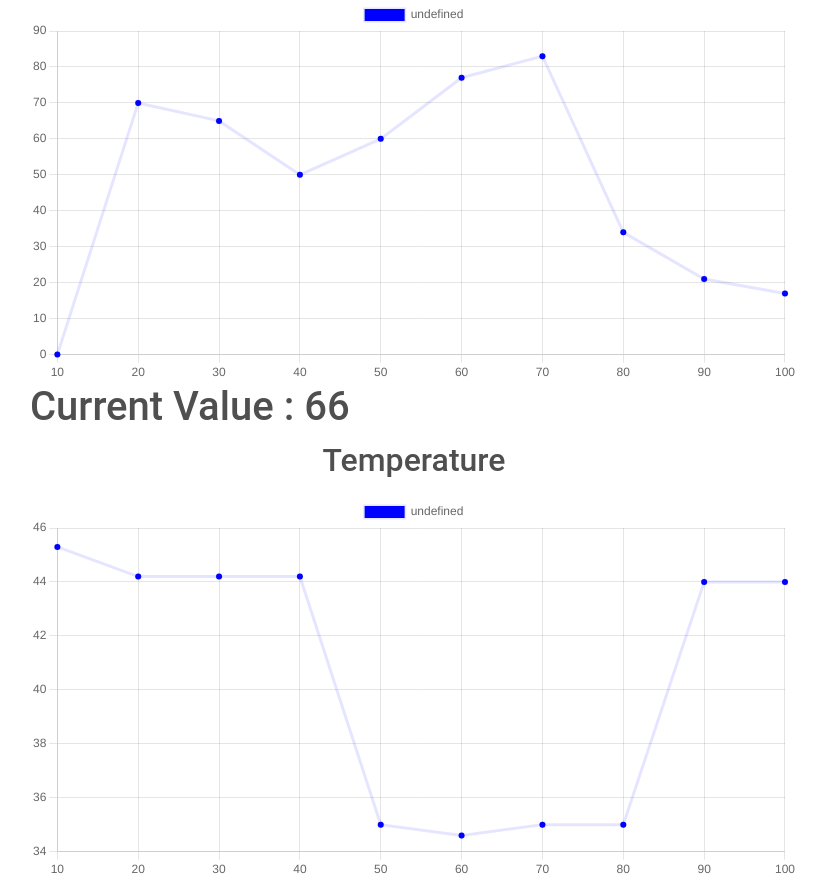
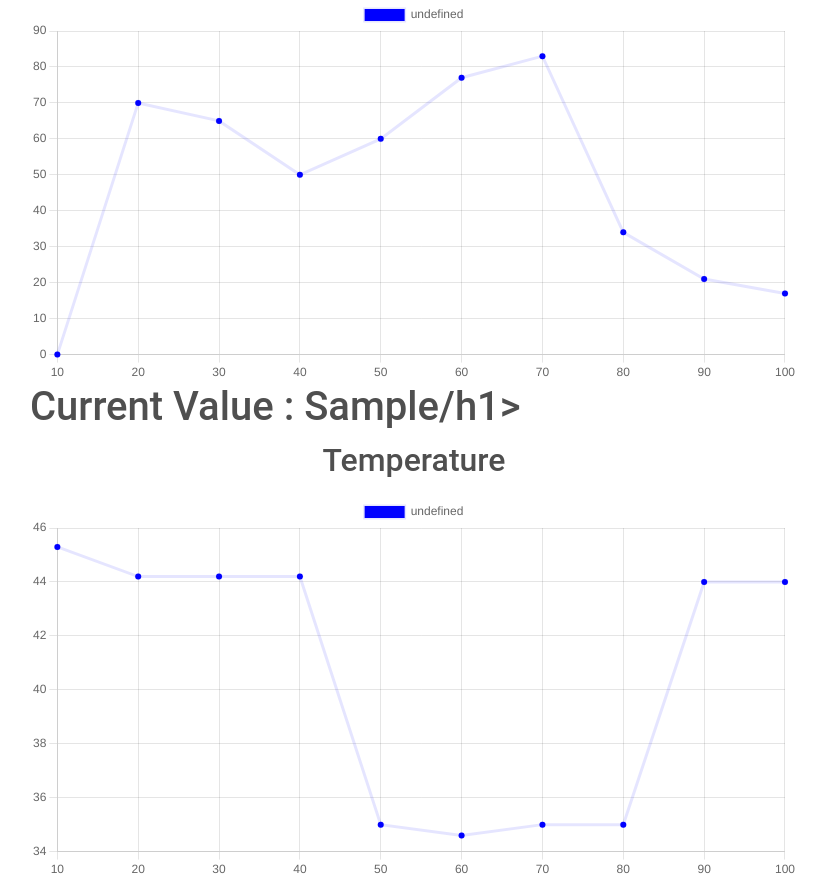
Before and after one commit to tejas1505/Agrocon, a Django app: template sensor/templates/charts.html in a window 1280 px wide. Shown: the part 134-1013 px from the top of the page, without its empty margins (226-1052 px from the left). Run offline with Django 3.2, Linux system fonts and the light colour scheme; the template is opened without the code that fills it: most values are stand-ins (such as "Sample title", 1, 10 or a date in 2020); some libraries are stand-ins or nearby versions.

Commit message:
Update charts.html

```diff
--- a/sensor/templates/charts.html
+++ b/sensor/templates/charts.html
@@ -54,7 +54,7 @@
         <div>
             <h2 class="mb-3">Soil Moisture</h2>
             <canvas id="myChart"></canvas>
-            <h1 id="soil_moisture">Current Value : 66</h1>
+            <h1 id="soil_moisture">Current Value : {{ soil_moisture }}/h1>
         </div>
     </div>
     <div class="soil_moisture">
```
